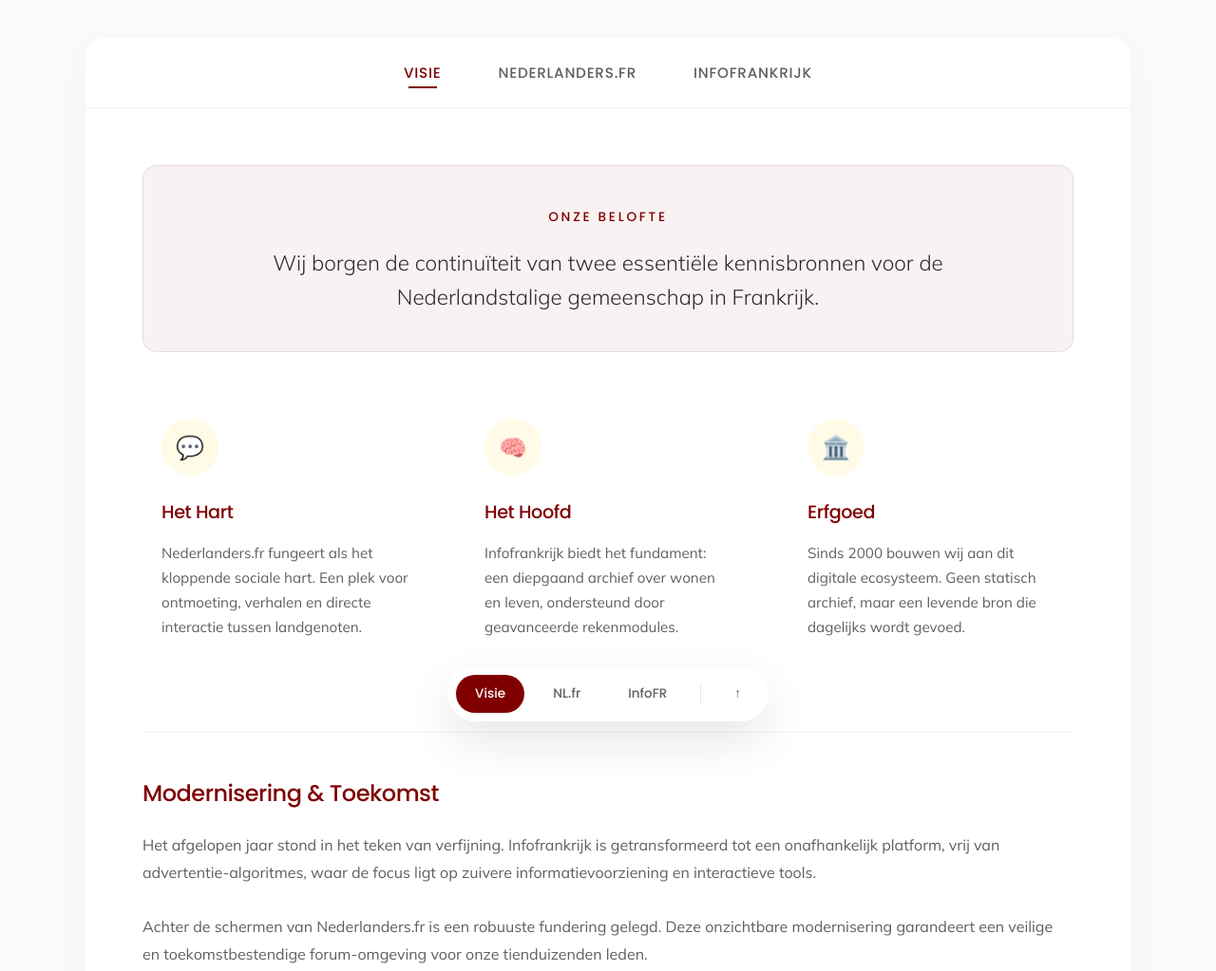
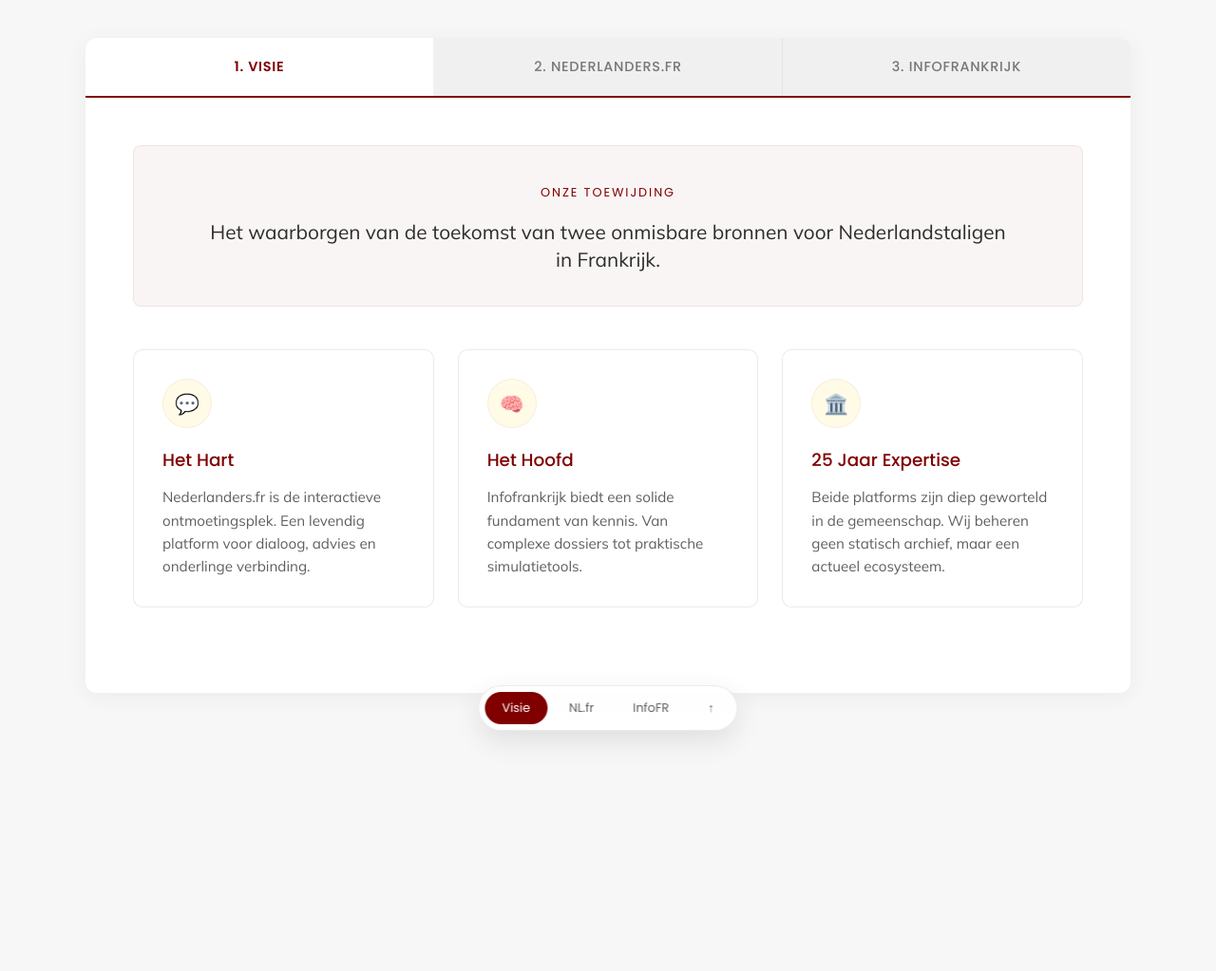
Before and after one commit to antonnoe/infofrankrijk-en-nederlandersfr, a plain HTML site: page index.html in a window 1280 px wide. Shown: the whole page at 95% size. After the commit the page ends 850 px from the top, so only its background shows below. Drawn offline with Linux system fonts and the light colour scheme.

Commit message:
Refactor index.html for layout and style enhancements
Updated styles and content for improved layout and readability.

```diff
--- a/index.html
+++ b/index.html
@@ -7,29 +7,29 @@
     <title>Infofrankrijk & Nederlanders.fr | Visie</title>
     <style>
         /* --- 1. FONTS & VARIABELEN --- */
-        @import url('https://fonts.googleapis.com/css2?family=Mulish:wght@300;400;600&family=Poppins:wght@300;500;600&display=swap');
+        @import url('https://fonts.googleapis.com/css2?family=Mulish:wght@300;400;600&family=Poppins:wght@400;500;600&display=swap');
 
         :root {
-            --primary: #800000; /* Maroon */
-            --primary-soft: rgba(128, 0, 0, 0.05);
-            --accent-yellow: #FFFBE6; /* Zacht geel */
+            --primary: #800000;
+            --primary-soft: rgba(128, 0, 0, 0.04);
+            --accent-yellow: #FFFBE6;
             --text-dark: #2C2C2C;
             --text-light: #5F5F5F;
             --white: #ffffff;
-            --bg-body: #FAFAFA;
-            --transition: all 0.4s cubic-bezier(0.165, 0.84, 0.44, 1);
+            --bg-body: #F7F7F7;
+            --border-light: rgba(0, 0, 0, 0.08);
+            --transition: all 0.3s ease;
         }
 
         /* --- 2. ALGEMENE STIJL --- */
         body {
             font-family: 'Mulish', sans-serif;
-            line-height: 1.8em; /* Ruime regelafstand conform instructie */
+            line-height: 1.8em;
             color: var(--text-dark);
             background-color: var(--bg-body);
             margin: 0;
             padding: 40px 20px;
             padding-bottom: 120px;
-            -webkit-font-smoothing: antialiased;
         }
 
         h1, h2, h3, h4 {
@@ -37,186 +37,164 @@
             color: var(--primary);
             font-weight: 500;
             margin-top: 0;
-            letter-spacing: -0.02em;
         }
 
         h1 {
             text-align: center;
-            font-size: 2.8rem;
-            margin-bottom: 3rem;
-            font-weight: 300;
+            font-size: 2.4rem;
+            margin-bottom: 2.5rem;
+            font-weight: 400;
         }
 
-        h2 { font-size: 2rem; margin-bottom: 1.5rem; }
-
-        p { margin-bottom: 1.8em; color: var(--text-light); }
+        p { margin-bottom: 1.6em; color: var(--text-light); }
 
         /* --- 3. CONTAINER --- */
         .main-container {
             max-width: 1100px;
             margin: 0 auto;
             background: var(--white);
-            border-radius: 20px;
-            box-shadow: 0 10px 40px rgba(0,0,0,0.03);
-            min-height: 70vh;
+            border-radius: 12px;
+            box-shadow: 0 4px 25px rgba(0,0,0,0.05);
             overflow: hidden;
             display: flex;
             flex-direction: column;
         }
 
-        /* --- 4. MINIMALISTISCHE NAVIGATIE --- */
+        /* --- 4. VERBETERDE TAB NAVIGATIE --- */
         .tab-nav {
             display: flex;
-            justify-content: center;
-            background-color: var(--white);
-            border-bottom: 1px solid rgba(0,0,0,0.05);
-            padding: 10px 0;
-            position: sticky;
-            top: 0;
-            z-index: 1000;
+            background-color: #F0F0F0;
+            padding: 0;
+            border-bottom: 2px solid var(--primary);
         }
 
         .tab-link {
-            padding: 15px 30px;
+            flex: 1;
+            padding: 20px;
             border: none;
-            background: none;
+            background: #F0F0F0;
             font-family: 'Poppins', sans-serif;
             font-weight: 500;
-            font-size: 0.95rem;
-            color: var(--text-light);
+            font-size: 0.9rem;
+            color: #777;
             cursor: pointer;
             transition: var(--transition);
-            position: relative;
+            text-transform: uppercase;
             letter-spacing: 0.05em;
-            text-transform: uppercase;
+            border-right: 1px solid rgba(0,0,0,0.05);
         }
 
-        .tab-link::after {
-            content: '';
-            position: absolute;
-            bottom: 10px;
-            left: 50%;
-            width: 0;
-            height: 2px;
-            background-color: var(--primary);
-            transition: var(--transition);
-            transform: translateX(-50%);
+        .tab-link:last-child { border-right: none; }
+
+        .tab-link:hover {
+            background-color: #E8E8E8;
+            color: var(--primary);
         }
 
-        .tab-link:hover { color: var(--primary); }
-        .tab-link.active { color: var(--primary); }
-        .tab-link.active::after { width: 30px; }
+        .tab-link.active {
+            background-color: var(--white);
+            color: var(--primary);
+            font-weight: 600;
+        }
 
         .tab-content {
             display: none;
-            padding: 60px;
-            animation: fadeIn 0.8s ease;
+            padding: 50px;
+            animation: fadeIn 0.5s ease;
         }
 
-        /* --- 5. INTENTIE BOX (TRANSPARANT ACCENT) --- */
+        /* --- 5. INTENTIE BOX --- */
         .intentie-box {
             background-color: var(--primary-soft);
-            padding: 40px;
-            border-radius: 15px;
-            margin-bottom: 50px;
+            padding: 35px;
+            border-radius: 8px;
+            margin-bottom: 45px;
             text-align: center;
-            border: 1px solid rgba(128, 0, 0, 0.1);
+            border: 1px solid rgba(128, 0, 0, 0.08);
         }
 
         .intentie-title {
             font-family: 'Poppins', sans-serif;
-            font-size: 0.85rem;
+            font-size: 0.8rem;
             text-transform: uppercase;
-            letter-spacing: 0.2em;
+            letter-spacing: 0.15em;
             color: var(--primary);
             display: block;
-            margin-bottom: 15px;
+            margin-bottom: 12px;
         }
 
         .intentie-text {
-            font-size: 1.4rem;
-            font-weight: 300;
+            font-size: 1.3rem;
+            font-weight: 400;
             color: var(--text-dark);
-            max-width: 800px;
+            max-width: 850px;
             margin: 0 auto;
-            line-height: 1.6em;
         }
 
-        /* --- 6. ELEGANT GRID --- */
+        /* --- 6. GRID MET OMKADERDE TEGELS --- */
         .grid-container {
             display: grid;
             grid-template-columns: repeat(auto-fit, minmax(300px, 1fr));
-            gap: 40px;
-            margin-bottom: 50px;
+            gap: 25px;
+            margin-bottom: 40px;
         }
 
         .tile {
+            background: var(--white);
+            border: 1px solid var(--border-light);
+            padding: 30px;
+            border-radius: 10px;
             transition: var(--transition);
-            padding: 20px;
-            border-radius: 12px;
+            display: flex;
+            flex-direction: column;
         }
 
         .tile:hover {
-            background: var(--bg-body);
+            border-color: var(--primary);
+            box-shadow: 0 8px 20px rgba(0,0,0,0.06);
+            transform: translateY(-2px);
         }
 
         .tile-icon-wrapper {
-            width: 60px;
-            height: 60px;
+            width: 50px;
+            height: 50px;
             background-color: var(--accent-yellow);
             border-radius: 50%;
             display: flex;
             align-items: center;
             justify-content: center;
-            margin-bottom: 25px;
-            font-size: 1.5rem;
-            color: var(--primary);
-            transition: var(--transition);
-        }
-
-        .tile:hover .tile-icon-wrapper {
-            transform: scale(1.1) rotate(5deg);
+            margin-bottom: 20px;
+            font-size: 1.3rem;
+            border: 1px solid rgba(128, 0, 0, 0.05);
         }
 
         .tile h4 {
-            font-size: 1.2rem;
-            margin-bottom: 15px;
+            font-size: 1.15rem;
+            margin-bottom: 12px;
             color: var(--primary);
         }
 
         .tile p {
             font-size: 0.95rem;
-            line-height: 1.7em;
+            line-height: 1.6em;
+            margin: 0;
         }
 
-        /* --- 7. CHIQUE UPDATE BLOCK --- */
-        .update-block {
-            border-top: 1px solid rgba(0,0,0,0.05);
-            padding-top: 50px;
-            margin-top: 20px;
-        }
-
-        .update-block h3 {
-            font-size: 1.5rem;
-            margin-bottom: 25px;
-        }
-
-        /* --- 8. ZWEVEND MENU (CHIQUE DOCK) --- */
+        /* --- 7. ZWEVEND MENU --- */
         .floating-dock {
             position: fixed;
-            bottom: 40px;
+            bottom: 30px;
             left: 50%;
             transform: translateX(-50%);
-            background: rgba(255, 255, 255, 0.85);
-            backdrop-filter: blur(15px);
-            padding: 8px;
-            border-radius: 100px;
-            box-shadow: 0 20px 50px rgba(0,0,0,0.1);
+            background: rgba(255, 255, 255, 0.9);
+            backdrop-filter: blur(10px);
+            padding: 6px;
+            border-radius: 50px;
+            box-shadow: 0 10px 30px rgba(0,0,0,0.1);
             display: flex;
-            align-items: center;
-            gap: 10px;
+            gap: 5px;
             z-index: 9999;
-            border: 1px solid rgba(255,255,255,0.5);
+            border: 1px solid var(--border-light);
         }
 
         .dock-btn {
@@ -224,117 +202,106 @@
             border: none;
             cursor: pointer;
             font-family: 'Poppins', sans-serif;
-            font-weight: 500;
+            font-size: 0.8rem;
+            padding: 8px 18px;
+            border-radius: 50px;
+            transition: var(--transition);
             color: var(--text-light);
-            font-size: 0.85rem;
-            padding: 10px 20px;
-            border-radius: 100px;
-            transition: var(--transition);
         }
 
-        .dock-btn:hover { color: var(--primary); background: var(--white); }
+        .dock-btn:hover { color: var(--primary); }
         .dock-btn.active { background-color: var(--primary); color: var(--white); }
 
-        .dock-separator { width: 1px; height: 20px; background-color: rgba(0,0,0,0.1); margin: 0 5px; }
-
         @keyframes fadeIn {
-            from { opacity: 0; transform: translateY(20px); }
+            from { opacity: 0; transform: translateY(10px); }
             to { opacity: 1; transform: translateY(0); }
         }
 
         @media (max-width: 768px) {
-            .tab-content { padding: 30px; }
-            h1 { font-size: 2rem; }
-            .tab-link { padding: 10px 15px; font-size: 0.8rem; }
+            .tab-nav { flex-direction: column; }
+            .tab-link { border-right: none; border-bottom: 1px solid rgba(0,0,0,0.05); }
+            .tab-content { padding: 30px 20px; }
         }
     </style>
 </head>
 <body>
 
 <div class="main-container">
-    <div id="nav-anchor"></div>
-
     <div class="tab-nav">
-        <button class="tab-link active" onclick="openTab(event, 'Tab1')">Visie</button>
-        <button class="tab-link" onclick="openTab(event, 'Tab2')">Nederlanders.fr</button>
-        <button class="tab-link" onclick="openTab(event, 'Tab3')">Infofrankrijk</button>
+        <button class="tab-link active" onclick="openTab(event, 'Tab1')">1. Visie</button>
+        <button class="tab-link" onclick="openTab(event, 'Tab2')">2. Nederlanders.fr</button>
+        <button class="tab-link" onclick="openTab(event, 'Tab3')">3. Infofrankrijk</button>
     </div>
 
     <div id="Tab1" class="tab-content" style="display: block;">
         <div class="intentie-box">
-            <span class="intentie-title">Onze Belofte</span>
-            <div class="intentie-text">Wij borgen de continuïteit van twee essentiële kennisbronnen voor de Nederlandstalige gemeenschap in Frankrijk.</div>
+            <span class="intentie-title">Onze Toewijding</span>
+            <div class="intentie-text">Het waarborgen van de toekomst van twee onmisbare bronnen voor Nederlandstaligen in Frankrijk.</div>
         </div>
 
         <div class="grid-container">
             <div class="tile">
                 <div class="tile-icon-wrapper">💬</div>
                 <h4>Het Hart</h4>
-                <p>Nederlanders.fr fungeert als het kloppende sociale hart. Een plek voor ontmoeting, verhalen en directe interactie tussen landgenoten.</p>
+                <p>Nederlanders.fr is de interactieve ontmoetingsplek. Een levendig platform voor dialoog, advies en onderlinge verbinding.</p>
             </div>
 
             <div class="tile">
                 <div class="tile-icon-wrapper">🧠</div>
                 <h4>Het Hoofd</h4>
-                <p>Infofrankrijk biedt het fundament: een diepgaand archief over wonen en leven, ondersteund door geavanceerde rekenmodules.</p>
+                <p>Infofrankrijk biedt een solide fundament van kennis. Van complexe dossiers tot praktische simulatietools.</p>
             </div>
 
             <div class="tile">
                 <div class="tile-icon-wrapper">🏛️</div>
-                <h4>Erfgoed</h4>
-                <p>Sinds 2000 bouwen wij aan dit digitale ecosysteem. Geen statisch archief, maar een levende bron die dagelijks wordt gevoed.</p>
+                <h4>25 Jaar Expertise</h4>
+                <p>Beide platforms zijn diep geworteld in de gemeenschap. Wij beheren geen statisch archief, maar een actueel ecosysteem.</p>
             </div>
-        </div>
-
-        <div class="update-block">
-            <h3>Modernisering & Toekomst</h3>
-            <p>Het afgelopen jaar stond in het teken van verfijning. Infofrankrijk is getransformeerd tot een onafhankelijk platform, vrij van advertentie-algoritmes, waar de focus ligt op zuivere informatievoorziening en interactieve tools.</p>
-            <p>Achter de schermen van Nederlanders.fr is een robuuste fundering gelegd. Deze onzichtbare modernisering garandeert een veilige en toekomstbestendige forum-omgeving voor onze tienduizenden leden.</p>
         </div>
     </div>
 
     <div id="Tab2" class="tab-content">
-        <h2>De Gemeenschap</h2>
-        <p>Nederlanders.fr is dé ontmoetingsplek met ruim 25.000 leden. Een organisch platform waar solidariteit en informatie hand in hand gaan.</p>
+        <h2>Nederlanders.fr</h2>
+        <p>Een gemeenschap van 25.000+ leden die elkaar dagelijks ondersteunen bij het leven in Frankrijk.</p>
 
         <div class="grid-container">
             <div class="tile">
                 <div class="tile-icon-wrapper">🤝</div>
                 <h4>Moderatie</h4>
-                <p>Wij waken 365 dagen per jaar over de kwaliteit van de dialoog, vaak onzichtbaar maar altijd aanwezig.</p>
+                <p>Kwaliteitsbewaking door een toegewijd team, zodat de dialoog altijd constructief en waardevol blijft.</p>
             </div>
             <div class="tile">
                 <div class="tile-icon-wrapper">🚛</div>
-                <h4>Logistiek</h4>
-                <p>Van de Liftcentrale tot complete inboedels; de gemeenschap helpt elkaar bij elke stap over de grens.</p>
+                <h4>Vervoer & Markt</h4>
+                <p>Een unieke marktplaats voor transport, liftcentrale en de uitwisseling van goederen en diensten.</p>
             </div>
             <div class="tile">
-                <div class="tile-icon-wrapper">📰</div>
-                <h4>Actualiteit</h4>
-                <p>Een curator-dienst die dagelijks het meest relevante nieuws uit honderden bronnen voor u selecteert.</p>
+                <div class="tile-icon-wrapper">📍</div>
+                <h4>De Nedergids</h4>
+                <p>Vind eenvoudig Nederlandstalige professionals en dienstverleners in uw specifieke regio.</p>
             </div>
         </div>
     </div>
 
     <div id="Tab3" class="tab-content">
-        <h2>De Kennisbank</h2>
-        <p>Infofrankrijk.com biedt de diepgang die nodig is voor succesvol wonen en werken in Frankrijk.</p>
+        <h2>Infofrankrijk.com</h2>
+        <p>De meest uitgebreide kennisbron over "Wonen en Leven" in Frankrijk, volledig onafhankelijk en actueel.</p>
 
         <div class="grid-container">
             <div class="tile">
-                <div class="tile-icon-wrapper">🛠️</div>
-                <h4>Vakmanschap</h4>
-                <p>Twee decennia aan expertise over Franse bouwtechnieken en renovatieprojecten, direct toegankelijk.</p>
+                <div class="tile-icon-wrapper">📚</div>
+                <h4>Kennisdossiers</h4>
+                <p>Diepgaande informatie over juridische, fiscale en praktische zaken rondom emigratie en vastgoed.</p>
             </div>
             <div class="tile">
-                <div class="tile-icon-wrapper">📊</div>
-                <h4>Simulatie</h4>
-                <p>Geavanceerde rekentools voor Plus Value, overdrachtskosten en financiële scenario-planning.</p>
+                <div class="tile-icon-wrapper">🔢</div>
+                <h4>Rekentools</h4>
+                <p>Simuleer kosten voor vastgoedtransacties, energieverbruik en fiscale verplichtingen met actuele Franse data.</p>
             </div>
             <div class="tile">
-                <div class="tile-icon-wrapper">🛡️</div>
-                <h4>Privacy</h4>
-                <p>Vanaf 2026 introduceert Infofrankrijk het persoonlijke dashboard: uw eigen veilige haven voor data.</p>
+                <div class="tile-icon-wrapper">🔐</div>
+                <h4>Persoonlijk</h4>
+                <p>Exclusieve toegang tot tools en vanaf 2026 uw eigen "Wonen en Leven" dashboard op uw computer.</p>
             </div>
         </div>
     </div>
@@ -344,8 +311,7 @@
     <button class="dock-btn active" id="dock-btn-1" onclick="dockNav('Tab1', 'dock-btn-1')">Visie</button>
     <button class="dock-btn" id="dock-btn-2" onclick="dockNav('Tab2', 'dock-btn-2')">NL.fr</button>
     <button class="dock-btn" id="dock-btn-3" onclick="dockNav('Tab3', 'dock-btn-3')">InfoFR</button>
-    <div class="dock-separator"></div>
-    <button class="dock-btn" onclick="scrollToNav()">↑</button>
+    <button class="dock-btn" onclick="scrollToTop()">↑</button>
 </div>
 
 <script>
@@ -371,7 +337,7 @@
 
     function dockNav(tabName, btnId) {
         openTab(null, tabName);
-        scrollToNav();
+        scrollToTop();
         var dockBtns = document.getElementsByClassName("dock-btn");
         for (var i = 0; i < dockBtns.length; i++) {
             dockBtns[i].className = dockBtns[i].className.replace(" active", "");
@@ -379,7 +345,7 @@
         document.getElementById(btnId).className += " active";
     }
 
-    function scrollToNav() {
+    function scrollToTop() {
         window.scrollTo({ top: 0, behavior: 'smooth' });
     }
 </script>
```
